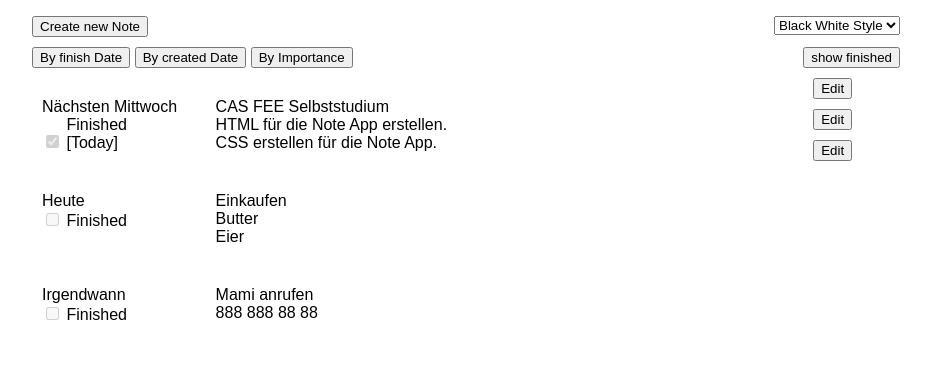
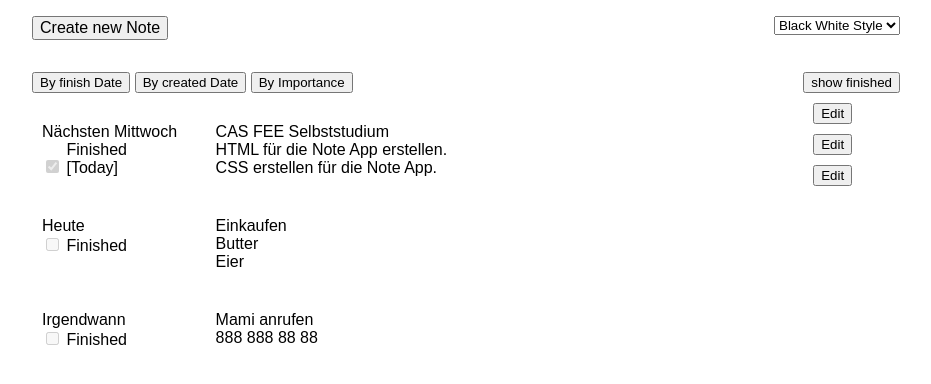
Before and after one commit to judithgull/notes, a web app: file index.html in a window 1280 px wide. Shown: the top 384 px of the page, without its empty margins (174-1105 px from the left). Run offline with its HTML, style and script files only (its server is not run), Linux system fonts and the light colour scheme.

Commit message:
adds new styles for space bottom.
refactors button // adds t-paragraph styles

```diff
--- a/css/styles.css
+++ b/css/styles.css
@@ -42,6 +42,10 @@ ul {
     clear: both;
 }
 
+.l-space-bottom--medium {
+    margin-bottom: 2rem;
+}
+
 /*******************
  * Helpers
  *******************/
@@ -56,6 +60,9 @@ ul {
  * t: typography
  *******************/
 
+.t-paragraph {
+    font-size: 16px;
+}
 /*******************
  * Color
  *
--- a/index.html
+++ b/index.html
@@ -9,7 +9,11 @@
         <h1 class="is-hidden">Simple Note App</h1>
         <section class="section-notes l-site-width">
             <h2 class="is-hidden">Notes Section</h2>
-            <button class="btn" name="new-note" onclick="location.href='note.html'">Create new Note</button>
+
+            <div class="l-space-bottom--medium">
+                <button class="btn" name="new-note" onclick="location.href='note.html'">
+                    <span class="t-paragraph">Create new Note</span>
+                </button>
                 <div class="l-align--right dropdown l-clearfix">
                     <label for="sel-display-style"></label>
                     <select id="sel-display-style" name="sel-display-style">
@@ -17,7 +21,7 @@
                         <option value="color">Color Style</option>
                     </select>
                 </div>
-
+            </div>
 
 
                 <div id="query-box" class="l-clearfix">
```
Lines whose indentation alone changed are shown as unchanged.
